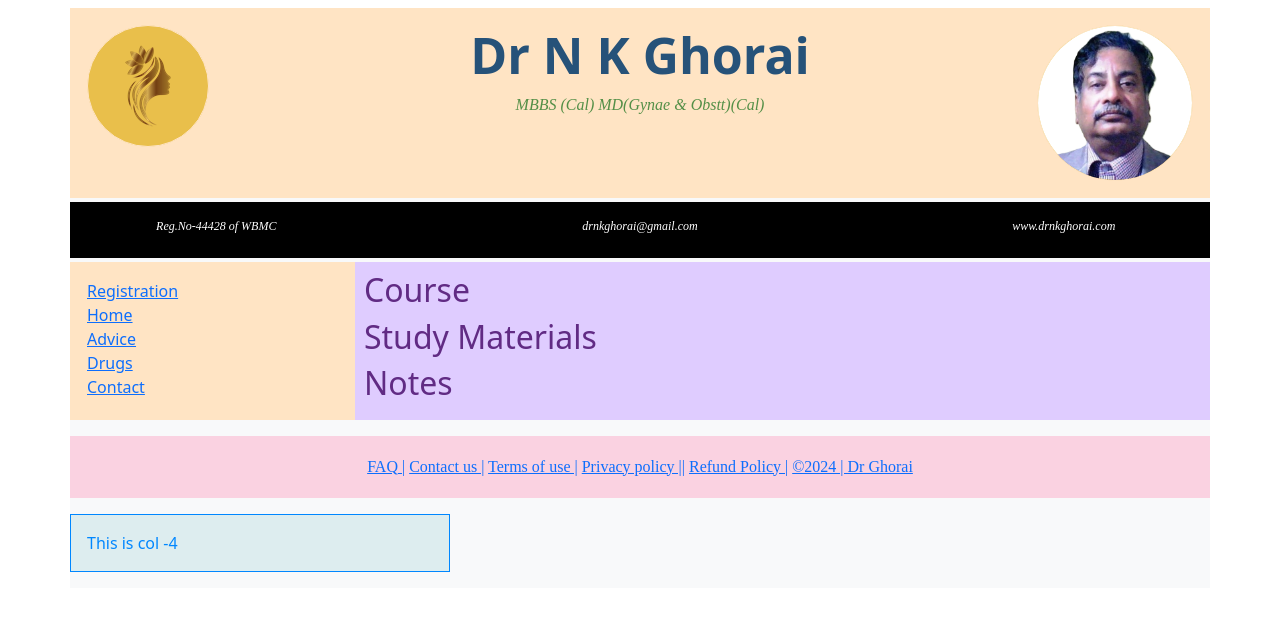
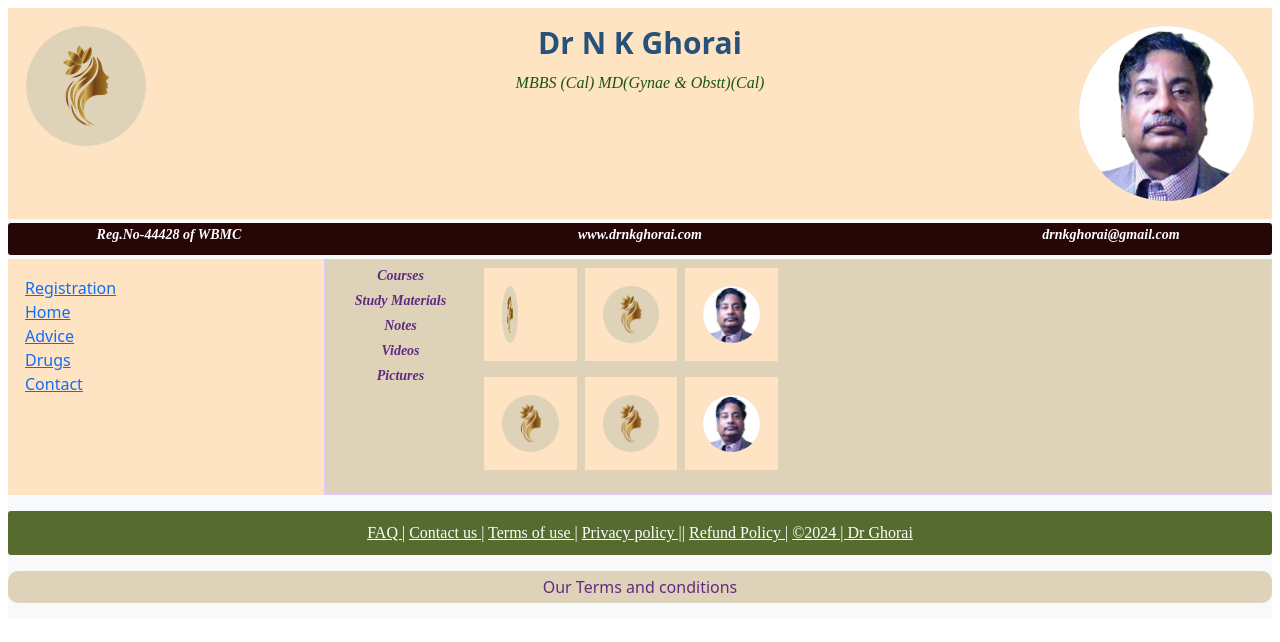
Before and after one commit to gargighorai/GargiWeb, a plain HTML site: page index.html in a window 1280 px wide. Drawn offline with nearby package versions, Linux system fonts and the light colour scheme; a script that the page names is missing.

Commit message:
Update index.html

```diff
--- a/index.html
+++ b/index.html
@@ -12,7 +12,7 @@
      integrity="sha384-EVSTQN3/azprG1Anm3QDgpJLIm9Nao0Yz1ztcQTwFspd3yD65VohhpuuCOmLASjC" crossorigin="anonymous">
 
     <!-- <link rel="stylesheet" href="style/style.css"> -->
-    <style>
+     <style>
         .panel.panel-bisque{
             border: 1px solid bisque;
             background-color: bisque;
@@ -25,12 +25,25 @@
         }
         .panel.panel-pink{
             border: 1px solid #FAD2E1;
-            background-color: #FAD2E1;
-            color: #F84F7F;
+            background-color: rgb(222, 211, 184);
+            color: red;
         }
         .panel.panel-purple{
             border: 1px solid #DFCCFF;
-            background-color: #DFCCFF;
+            background-color: rgb(222, 211, 184);
+            color: #612b84;
+        }
+        .panel.panel-end{
+            border: 1px solid #DFCCFF;
+            background-color: rgb(222, 211, 184);
+            color: #612b84;
+            border-radius: 10px;
+            border: 0;
+            text-align: center;
+        }
+        .panel.panel-footer{
+            border: 1px solid #DFCCFF;
+            background-color: rgb(222, 211, 184);
             color: #612b84;
         }
         .panel.panel-yellow{
@@ -38,12 +51,21 @@
             background-color: #ebe58b;
             color: #000000;
         }
-        .panel.panel-black{
+        .panel.panel-darkred{
             border: 1px solid #000000;
-            background-color: #000000;
+            background-color: #270606;
             color: #FFFFFF;
-            max-height: 1%;
+            border-radius: 3px;
+            border: 0;
         }
+        .panel.panel-darkolive{
+            border: 1px solid #000000;
+            background-color: darkolivegreen;
+            color: #FFFFFF;
+            border-radius: 3px;
+            border: 0;
+        }
+
         .container{
             background-color: blueviolet;
         }
@@ -55,95 +77,128 @@
         section{
             width: 30px;
         }
+        .header-text{
+            font-size: 30px;
+            font-weight: bold;
+            text-align: center;
+            color:#265279 ;
+        }
         H1{
             font-size: 50px;
             font-weight: bold;
             text-align: center;
             color:#265279 ;
         }
-        H6{
+        .degree{
             text-align: center;
-            color: rgb(84, 143, 71);
+            color: rgb(27, 84, 15);
             font-family: 'Times New Roman', Times, serif;
             font-style: italic;
-            padding: 2px;
+            padding: 4px;
         }
         H4{
             text-align: center;
             font-family: 'Times New Roman', Times, serif;
             font-style: italic;
-            font-size: 12px;
+            font-size: 14px;
+            font-weight: bold;
         }
         img{
             max-width: 30%;
             height: 30%;
             border: 1px solid bisque;
-            border-radius: 50%;
-            background-color: rgb(233, 191, 75);
+            border-radius: 60%;
+            background-color: rgb(222, 211, 184);
         }
-        /* .user{
-            width: 30%;
-            height: 30%;
-            border: 1px solid blue;
-            border-radius: 70px;
-            background-color: darkblue;
+        .img-body{
+            width:100vw;
+            height: 100%;
+            background-color: rgb(222, 211, 184);
         }
-        .logo{
-            width: 140px;
-            height: 140px;
-            border: 1px solid blue;
-            border-radius: 70px;
-            background-color: darkblue;
-        } */
         footer{
             text-align: center;
-            color: darkblue;
             font-family: 'Times New Roman', Times, serif;
             padding: 2px;
             font-size: 16px;
         }
+            footer a{
+            color: white;
+        }
     </style>
 </head>
-<body class="py-2">
-    <div class="container bg-light mb-1">
+<body class="py-2 px-2">
+    <div class="container-fluid bg-light mb-1">
         <div class="row mb-0" >
             <div class="col-2 panel panel-bisque mb-1  mt-0">
                 <img class="float-left img-fluid" src="./assets/img/logo.png" alt="logo">
             </div>
             <div class="col-8 panel panel-bisque mb-1 mt-0">
-                <h1> Dr N K Ghorai</h1>
-                <h6> MBBS (Cal) MD(Gynae & Obstt)(Cal) </h6>
+                <h3 class="header-text"> Dr N K Ghorai</h4>
+                <h6 class="degree"> MBBS (Cal) MD(Gynae & Obstt)(Cal) </h6>
             </div>
             <div class="col-2 float-left panel panel-bisque mb-1 mt-0">
                 <img class="img-fluid" src="./assets/img/MyPhoto.png" alt="user">
              </div>
-            <div class="col-12 panel panel-black mt-0 mb-1">
-                <div class="row h-10">
-                 <H4 class="col-3">Reg.No-44428 of WBMC</H4>
-                 <h4 class="col-6"> drnkghorai@gmail.com</h4>
-               <h4 class="col-3"> www.drnkghorai.com</h4>
+            <div class="col-12 panel panel-darkred mt-0 mb-1 py-1">
+                <div class="row">
+                   <div class="col-3">  <H4>Reg.No-44428 of WBMC</H4> </div>
+                   <div  class="col-6"><h4> www.drnkghorai.com</h4></div>
+                   <div  class="col-3"><h4> drnkghorai@gmail.com</h4></div>
+
             </div>
         </div>
      </div>
            <div class="row">
             <div class="col-3 panel panel-bisque">
                 <section style="color: red;">
-                    <div class="box1" id="box1" style="color: red;"><a href="payment_form.html">Registration</a></div>
-                    <div class="box1" id="box1"><a href="Home.html" >Home</a></div>
-                    <div class="box1" id="box1"><a href="#" >Advice</a> </div>
-                    <div class="box1" id="box1"><a href="#" >Drugs</a> </div>
-                    <div class="box1" id="box1"><a href="#" >Contact</a></div>
+                    <div ><a href="payment_form.html">Registration</a></div>
+                    <div><a href="Home.html" >Home</a></div>
+                    <div><a href="#" >Advice</a> </div>
+                    <div><a href="#" >Drugs</a> </div>
+                    <div><a href="#" >Contact</a></div>
                 </section>
             </div>
             <div class="col-9 panel p-2  panel-purple">
-                <h2> <span>Course</span></h2>
-                <h2>Study Materials</h2>
-                <h2>Notes</h2>
+                <div class="row">
+                 <div class="col-2">
+                        <h4>Courses</h2>
+                        <h4>Study Materials</h2>
+                        <h4>Notes</h2>
+                        <h4>Videos</h2>
+                        <h4>Pictures</h2>
+                  </div>
 
+                    <div class="col-7 ms-1">
+                        <div class="row">
+                            <div class="col-2 panel panel-bisque me-1 ">
+                                <img class="float-left img-body" src="./assets/img/logo.png" alt="logo">
+                            </div>
+                            <div class="col-2 panel panel-bisque me-1 ms-1">
+                                <img class="float-left img-fluid " src="./assets/img/logo.png" alt="logo">
+
+                            </div>
+                            <div class="col-2 float-left panel panel-bisque me-1 ms-1 ">
+                                <img class="img-fluid " src="./assets/img/MyPhoto.png" alt="user">
+                             </div>
+                        </div>
+                        <div class="row">
+                            <div class="col-2 panel panel-bisque me-1 ">
+                                <img class="float-left img-fluid" src="./assets/img/logo.png" alt="logo">
+                            </div>
+                            <div class="col-2 panel panel-bisque me-1 ms-1">
+                                <img class="float-left img-fluid " src="./assets/img/logo.png" alt="logo">
+
+                            </div>
+                            <div class="col-2 float-left panel panel-bisque me-1 ms-1 ">
+                                <img class="img-fluid " src="./assets/img/MyPhoto.png" alt="user">
+                             </div>
+                            </div>
+                    </div>
+                </div>
             </div>
            </div>
            <div class="row">
-            <div class="col-12 panel panel-pink">
+            <div class="col-12 panel panel-darkolive py-2 text-white">
                 <footer >
                     <a href="#">FAQ |</a>
                     <a href="#">Contact us |</a>
@@ -153,16 +208,11 @@
                     <a href="#">&copy;2024 | Dr Ghorai</a>
                 </footer>
             </div>
-            <div class="col-4 panel panel-blue">This is col -4</div>
+            <div class="col-12 panel panel-end py-1">Our Terms and conditions</div>
            </div>
     </div>
 </div>
-
-    </div>
-
-
-
-</div>
+ </div>
 <script src="script.js"></script>
 </body>
 </html>
```
